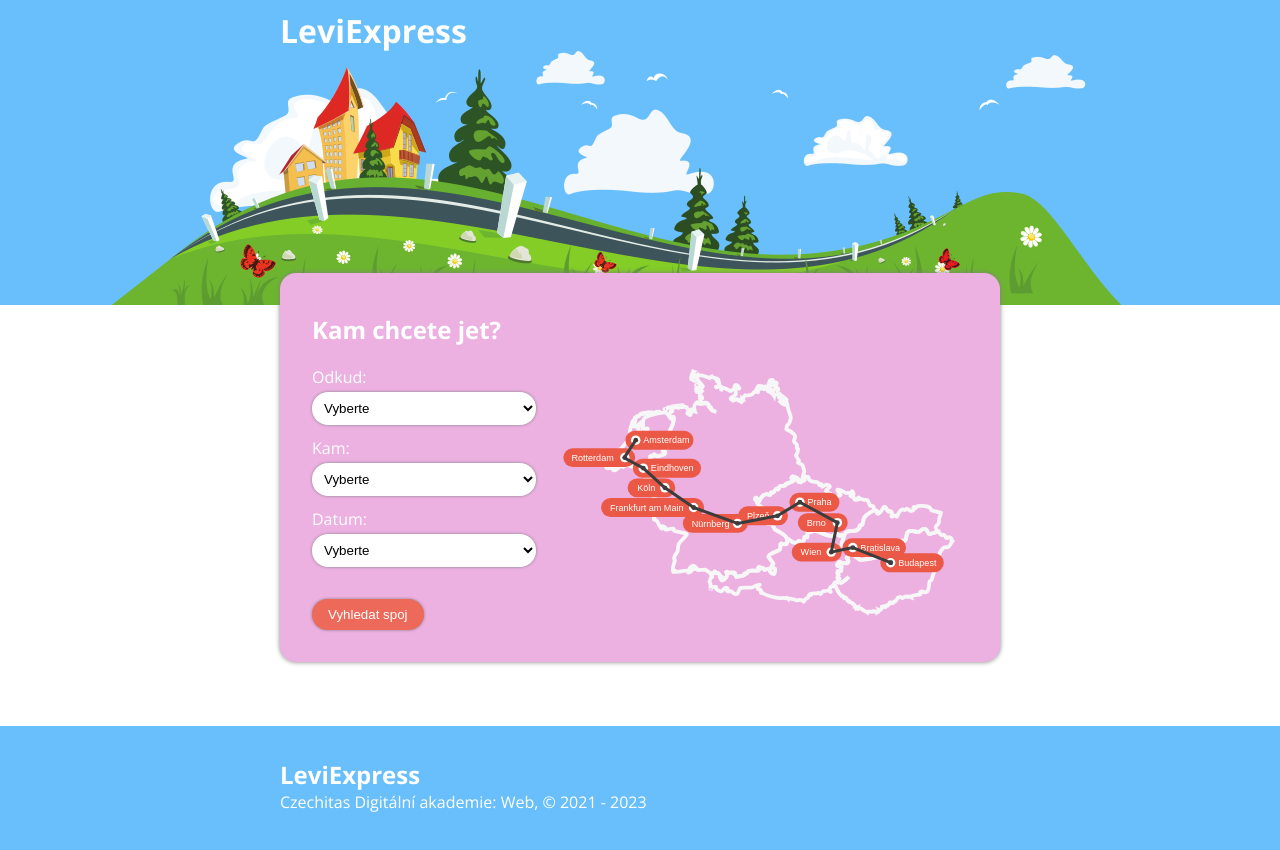
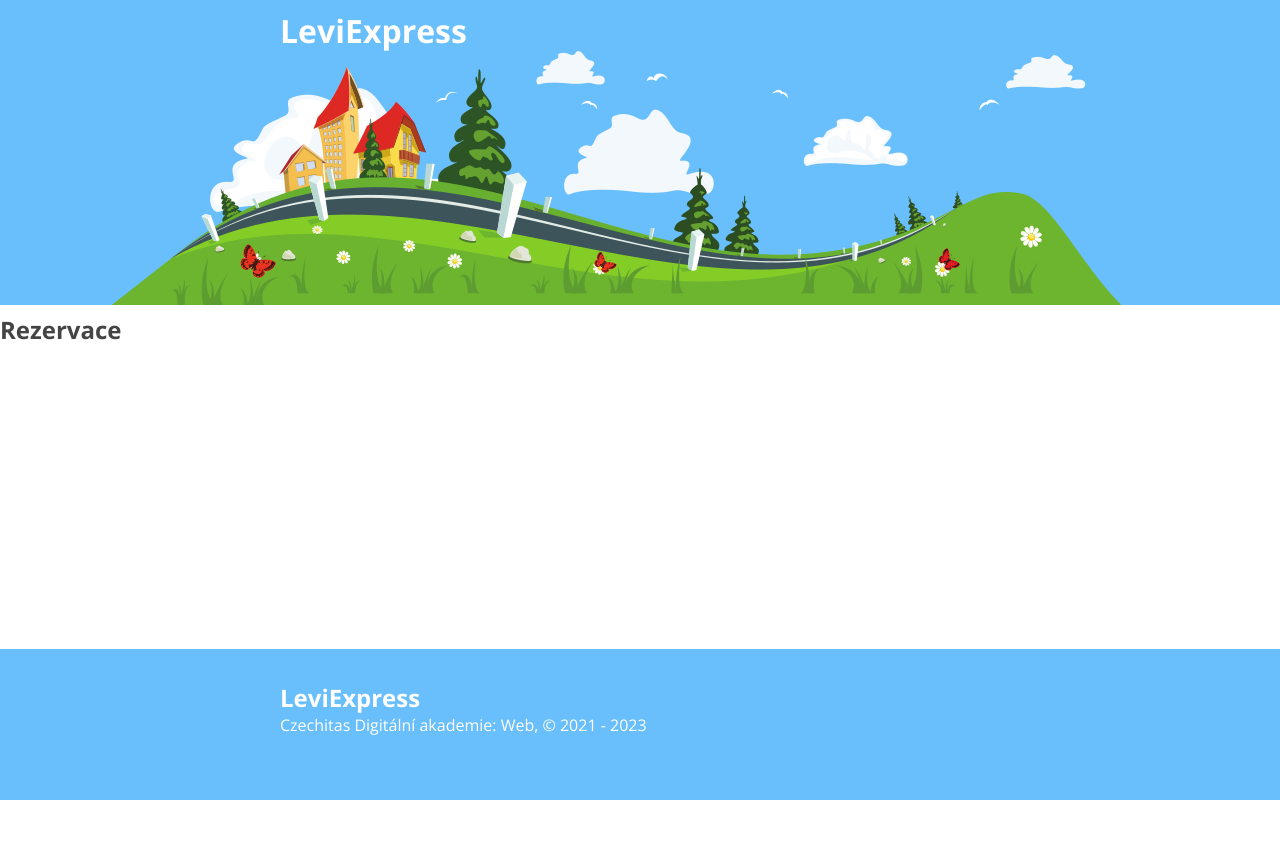
Before and after one commit to michaelamitr/leviexpress-starter, a React app: page /reservation in a window 1280 px wide. Shown: the top 850 px of the page. After the commit the page ends 800 px from the top, so only its background shows below. Built offline with nearby package versions, Linux system fonts and the light colour scheme.

Commit message:
Údaje o cestě 1 done

```diff
--- a/src/components/App/index.jsx
+++ b/src/components/App/index.jsx
@@ -2,11 +2,30 @@ import React from 'react';
 import { Footer } from '../Footer';
 import { Header } from '../Header';
 import { Home } from '../Home';
+import {
+  createBrowserRouter,
+  RouterProvider,
+  Link,
+  Outlet,
+} from 'react-router-dom';
+import { Reservation } from '../Reservation/reservation';
 
 export const App = () => (
   <>
     <Header />
-    <Home />
+    <RouterProvider router={router} />
     <Footer />
   </>
 );
+
+const router = createBrowserRouter([
+  {
+    path: '/',
+    element: <Home />,
+  },
+
+  {
+    path: 'reservation',
+    element: <Reservation />,
+  },
+]);
--- a/src/components/JourneyPicker/index.jsx
+++ b/src/components/JourneyPicker/index.jsx
@@ -1,15 +1,23 @@
 import React, { useEffect, useState } from 'react';
-import mapImage from './img/map.svg';
 import './style.css';
 
-export const JourneyPicker = ({ onJourneyChange }) => (
+export const JourneyPicker = ({ onJourneyChange }) => {
+  const handleSubmit = (e) => {
+    e.preventDefault();
+    console.log(fromCity, toCity, date);
+  };
+  const [fromCity, setFromCity] = useState('');
+  const [toCity, setToCity] = useState('');
+  const [date, setDate] = useState('');
+
+  return (
     <div className="journey-picker container">
       <h2 className="journey-picker__head">Kam chcete jet?</h2>
       <div className="journey-picker__body">
-      <form className="journey-picker__form">
+        <form className="journey-picker__form" onSubmit={handleSubmit}>
           <label>
             <div className="journey-picker__label">Odkud:</div>
-          <select>
+            <select onChange={(e) => setFromCity(e.target.value)}>
               <option value="">Vyberte</option>
               <option value="mesto01">Město 01</option>
               <option value="mesto02">Město 02</option>
@@ -20,7 +28,7 @@ export const JourneyPicker = ({ onJourneyChange }) => (
           </label>
           <label>
             <div className="journey-picker__label">Kam:</div>
-          <select>
+            <select onChange={(e) => setToCity(e.target.value)}>
               <option value="">Vyberte</option>
               <option value="mesto01">Město 01</option>
               <option value="mesto02">Město 02</option>
@@ -31,7 +39,7 @@ export const JourneyPicker = ({ onJourneyChange }) => (
           </label>
           <label>
             <div className="journey-picker__label">Datum:</div>
-          <select>
+            <select onChange={(e) => setDate(e.target.value)}>
               <option value="">Vyberte</option>
               <option value="datum01">Datum 01</option>
               <option value="datum02">Datum 02</option>
@@ -41,10 +49,7 @@ export const JourneyPicker = ({ onJourneyChange }) => (
             </select>
           </label>
           <div className="journey-picker__controls">
-          <button
-            className="btn"
-            type="submit"
-          >
+            <button className="btn" type="submit">
               Vyhledat spoj
             </button>
           </div>
@@ -53,3 +58,4 @@ export const JourneyPicker = ({ onJourneyChange }) => (
       </div>
     </div>
   );
+};
--- /dev/null
+++ b/src/components/Reservation/reservation.jsx
@@ -0,0 +1,5 @@
+import React from 'react';
+
+export const Reservation = () => {
+  return <h2>Rezervace</h2>;
+};
```
Also changed, not shown: src/index.jsx (+9 -1 lines). Lines whose indentation alone changed are shown as unchanged.
